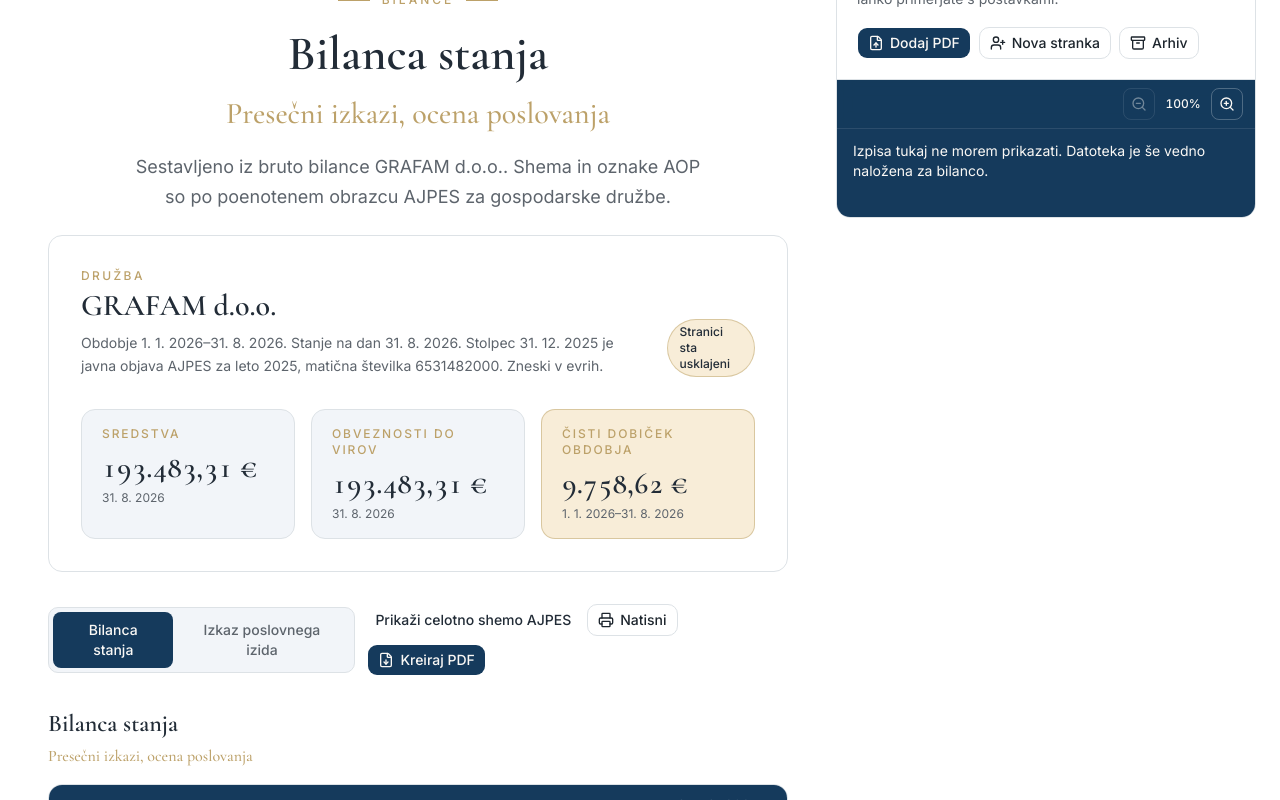
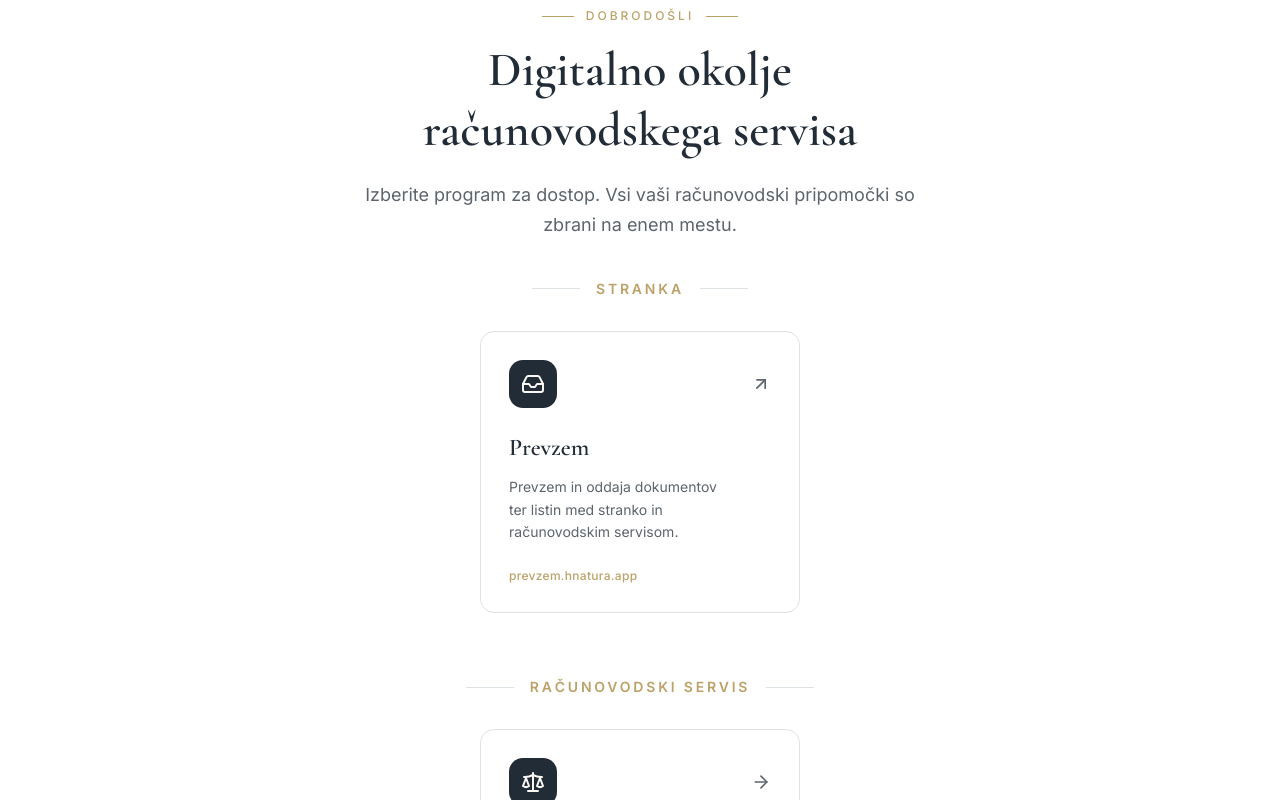
Before and after one commit to Urskapremk/Bilance, a Next.js app: page / in a window 1280 px wide. Shown: the part 200-1000 px from the top of the page. Built offline with nearby package versions, Linux system fonts and the light colour scheme.

Commit message:
Open Bilance from an Hnatura program landing page.
The home page lists Prevzem and Bilance. The statements stay at their own address, with a way back to the programs.

Co-authored-by: info <info@hnatura.com>

```diff
--- /dev/null
+++ b/src/app/bilance/page.tsx
@@ -0,0 +1,13 @@
+import type { Metadata } from "next"
+
+import { BilanceApp } from "@/components/bilance-app"
+
+export const metadata: Metadata = {
+  title: "Bilance · Hnatura",
+  description:
+    "Presečni izkazi in ocena poslovanja. Bilanca stanja in izkaz poslovnega izida iz bruto bilance.",
+}
+
+export default function Page() {
+  return <BilanceApp />
+}
--- a/src/app/layout.tsx
+++ b/src/app/layout.tsx
@@ -14,9 +14,9 @@ const cormorant = Cormorant_Garamond({
 })
 
 export const metadata: Metadata = {
-  title: "Bilance · Hnatura",
+  title: "Hnatura d.o.o. — Računovodski servis",
   description:
-    "Bilanca stanja in izkaz poslovnega izida po shemi AJPES, v vizualnem jeziku Hnatura.",
+    "Digitalno okolje računovodskega servisa Hnatura. Prevzem dokumentov in izdelava presečnih izkazov.",
 }
 
 export default function RootLayout({ children }: LayoutProps<"/">) {
--- a/src/app/page.tsx
+++ b/src/app/page.tsx
@@ -1,5 +1,13 @@
-import { BilanceApp } from "@/components/bilance-app"
+import type { Metadata } from "next"
+
+import { LandingPage } from "@/components/landing-page"
+
+export const metadata: Metadata = {
+  title: "Hnatura d.o.o. — Računovodski servis",
+  description:
+    "Digitalno okolje računovodskega servisa Hnatura. Prevzem dokumentov in izdelava presečnih izkazov.",
+}
 
 export default function Page() {
-  return <BilanceApp />
+  return <LandingPage />
 }
--- a/src/components/bilance-app.tsx
+++ b/src/components/bilance-app.tsx
@@ -1,6 +1,6 @@
 "use client"
 
-import { Archive, FileDown, FileUp, Printer, Save, UserPlus } from "lucide-react"
+import { Archive, ArrowLeft, FileDown, FileUp, Printer, Save, UserPlus } from "lucide-react"
 import Image from "next/image"
 import { useEffect, useRef, useState, type FormEvent, type MouseEvent } from "react"
 
@@ -481,6 +481,17 @@ export function BilanceApp() {
 
   return (
     <div className="min-h-svh bg-background">
+      <div className="no-print border-b border-border">
+        <div className="mx-auto flex max-w-[1440px] px-4 py-3 lg:px-6">
+          <a
+            href="/"
+            className="inline-flex items-center gap-2 text-sm font-medium text-navy underline-offset-4 hover:text-gold hover:underline"
+          >
+            <ArrowLeft className="size-4" />
+            Programi
+          </a>
+        </div>
+      </div>
       <div className="mx-auto grid min-w-0 max-w-[1440px] items-start gap-6 px-4 py-6 lg:grid-cols-[minmax(0,1fr)_minmax(300px,420px)] lg:px-6">
         {blank ? (
           <section className="print-sheet min-w-0">
--- /dev/null
+++ b/src/components/landing-page.tsx
@@ -0,0 +1,124 @@
+import { ArrowRight, ArrowUpRight, Inbox, Scale } from "lucide-react"
+import Image from "next/image"
+import type { ReactNode } from "react"
+
+export function LandingPage() {
+  return (
+    <main className="min-h-svh bg-background">
+      <header className="sticky top-0 z-50 border-b border-border bg-background/90 backdrop-blur-md">
+        <div className="mx-auto flex max-w-5xl items-center justify-center px-6 py-5">
+          <Image
+            src="/images/hnatura-logo.png"
+            alt="Hnatura d.o.o. — Računovodski servis"
+            width={340}
+            height={100}
+            priority
+            className="h-auto w-[200px] md:w-[240px]"
+          />
+        </div>
+      </header>
+
+      <section className="mx-auto max-w-3xl px-6 pt-16 pb-10 text-center md:pt-24">
+        <p className="mb-4 flex items-center justify-center gap-3 text-xs font-medium tracking-[0.25em] text-gold uppercase">
+          <span className="h-px w-8 bg-gold" aria-hidden="true" />
+          Dobrodošli
+          <span className="h-px w-8 bg-gold" aria-hidden="true" />
+        </p>
+        <h1 className="font-heading text-4xl leading-tight font-semibold text-balance text-navy md:text-5xl">
+          Digitalno okolje računovodskega servisa
+        </h1>
+        <p className="mx-auto mt-5 max-w-xl text-base leading-relaxed text-pretty text-muted-foreground md:text-lg">
+          Izberite program za dostop. Vsi vaši računovodski pripomočki so zbrani na enem mestu.
+        </p>
+      </section>
+
+      <section className="mx-auto max-w-5xl px-6 pb-24">
+        <div className="space-y-16">
+          <section>
+            <SectionTitle>Stranka</SectionTitle>
+            <div className="flex flex-wrap justify-center gap-6">
+              <ProgramCard
+                href="https://prevzem.hnatura.app"
+                external
+                icon={<Inbox className="size-6" />}
+                title="Prevzem"
+                text="Prevzem in oddaja dokumentov ter listin med stranko in računovodskim servisom."
+                label="prevzem.hnatura.app"
+              />
+            </div>
+          </section>
+
+          <section>
+            <SectionTitle>Računovodski servis</SectionTitle>
+            <div className="flex flex-wrap justify-center gap-6">
+              <ProgramCard
+                href="/bilance"
+                icon={<Scale className="size-6" />}
+                title="Bilance"
+                text="Presečni izkazi in ocena poslovanja. Iz bruto bilance se sestavita bilanca stanja in izkaz poslovnega izida."
+                label="Odpri program"
+              />
+            </div>
+          </section>
+        </div>
+      </section>
+
+      <footer className="border-t border-border">
+        <div className="mx-auto flex max-w-5xl flex-col items-center gap-2 px-6 py-8 text-center text-sm text-muted-foreground">
+          <p>Hnatura d.o.o. — Računovodski servis</p>
+          <p className="text-xs">© {new Date().getFullYear()} Vse pravice pridržane.</p>
+        </div>
+      </footer>
+    </main>
+  )
+}
+
+function SectionTitle({ children }: { children: ReactNode }) {
+  return (
+    <div className="mb-8 flex items-center justify-center gap-4">
+      <span className="h-px w-12 bg-border" />
+      <h2 className="text-sm font-semibold tracking-[0.2em] text-gold uppercase">{children}</h2>
+      <span className="h-px w-12 bg-border" />
+    </div>
+  )
+}
+
+function ProgramCard({
+  href,
+  external = false,
+  icon,
+  title,
+  text,
+  label,
+}: {
+  href: string
+  external?: boolean
+  icon: ReactNode
+  title: string
+  text: string
+  label: string
+}) {
+  return (
+    <div className="w-full sm:w-80">
+      <a
+        href={href}
+        {...(external ? { target: "_blank", rel: "noreferrer" } : {})}
+        className="group relative flex h-full flex-col rounded-xl border border-border bg-card p-7 transition-all duration-300 hover:-translate-y-1.5 hover:border-gold/60 hover:shadow-xl hover:shadow-navy/10 focus-visible:ring-2 focus-visible:ring-ring focus-visible:ring-offset-2"
+      >
+        <div className="mb-6 flex items-center justify-between">
+          <span className="flex size-12 items-center justify-center rounded-xl bg-navy text-navy-foreground transition-transform duration-300 group-hover:scale-110 group-hover:-rotate-6">
+            {icon}
+          </span>
+          {external ? (
+            <ArrowUpRight className="size-5 text-muted-foreground transition-all duration-300 group-hover:translate-x-0.5 group-hover:-translate-y-0.5 group-hover:text-gold" />
+          ) : (
+            <ArrowRight className="size-5 text-muted-foreground transition-all duration-300 group-hover:translate-x-0.5 group-hover:text-gold" />
+          )}
+        </div>
+        <h3 className="font-heading text-2xl font-semibold text-navy">{title}</h3>
+        <p className="mt-3 flex-1 text-sm leading-relaxed text-pretty text-muted-foreground">{text}</p>
+        <p className="mt-6 text-xs font-medium tracking-wide text-gold">{label}</p>
+      </a>
+    </div>
+  )
+}
```
Also changed, not shown: 1 other file (tests, documents, lock files or other folders).
